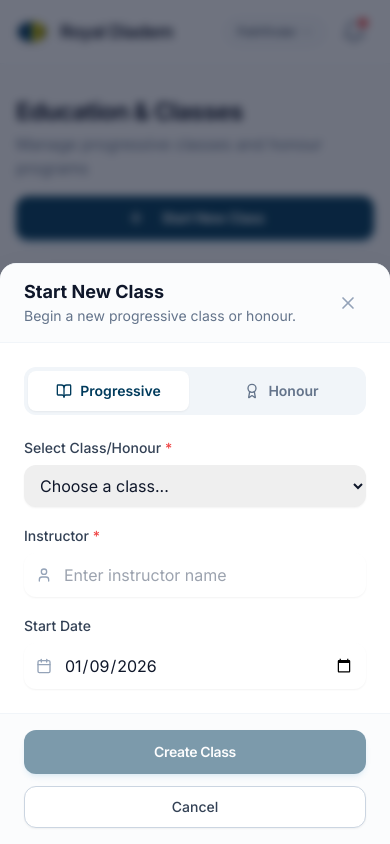
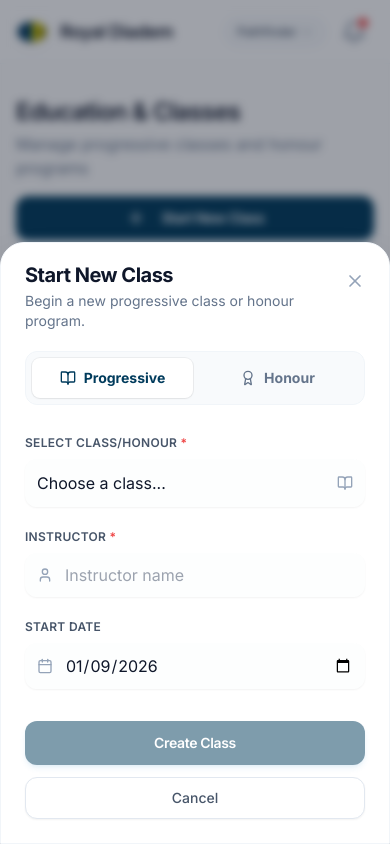
Before and after one commit to oyakhiree/aym, a Vue app: page /classes in a window 390 px wide. Both pictures are taken after a click on the button "Start New Class". Shown: the top 844 px of the page. Built offline with nearby package versions, Linux system fonts and the light colour scheme; what vue3-apexcharts would draw is missing.

Commit message:
Education and Class Screen Refinements

```diff
--- a/src/components/education/ClassCard.vue
+++ b/src/components/education/ClassCard.vue
@@ -25,20 +25,21 @@ const progressColor = computed(() => {
 
 <template>
   <div
-    class="bg-white rounded-2xl border border-secondary-100 p-5 shadow-sm hover:shadow-md hover:border-primary-100 transition-all duration-300 group cursor-pointer relative overflow-hidden"
+    class="group relative bg-white rounded-2xl border border-secondary-100 p-5 shadow-sm transition-all duration-300 hover:shadow-xl hover:shadow-primary-900/5 hover:-translate-y-1 cursor-pointer overflow-hidden"
     @click="navigateToDetail"
   >
-    <!-- Top Decoration -->
+    <!-- Fluid Decoration -->
     <div
-      class="absolute top-0 left-0 w-full h-1"
-      :class="isHonour ? 'bg-indigo-500' : 'bg-primary-500'"
+      class="absolute -top-12 -right-12 w-32 h-32 rounded-full blur-3xl opacity-0 group-hover:opacity-100 transition-opacity duration-500 pointer-events-none"
+      :class="isHonour ? 'bg-indigo-100' : 'bg-primary-100'"
     />
 
+    <div class="relative z-10">
       <div class="flex items-start justify-between mb-4">
         <div class="flex items-center gap-3">
           <div
-          class="p-2.5 rounded-xl shadow-inner ring-1 ring-black/5"
-          :class="isHonour ? 'bg-indigo-50 text-indigo-600' : 'bg-primary-50 text-primary-600'"
+            class="p-2.5 rounded-xl transition-colors duration-300"
+            :class="isHonour ? 'bg-indigo-50 text-indigo-600 group-hover:bg-indigo-100' : 'bg-primary-50 text-primary-600 group-hover:bg-primary-100'"
           >
             <Award
               v-if="isHonour"
@@ -53,49 +54,46 @@ const progressColor = computed(() => {
             <h3 class="text-base font-bold text-secondary-900 leading-tight group-hover:text-primary-700 transition-colors">
               {{ classData.name }}
             </h3>
-          <p class="text-xs font-medium text-secondary-500 uppercase tracking-widest mt-1">
-            {{ classData.type }} Class
+            <p class="text-xs font-semibold text-secondary-500 uppercase tracking-widest mt-1">
+              {{ classData.type }}
             </p>
           </div>
         </div>
 
-      <div class="inline-flex items-center px-2.5 py-1 rounded-full text-xs font-semibold bg-secondary-50 text-secondary-600 border border-secondary-100">
+        <!-- Date Badge -->
+        <div class="hidden sm:inline-flex items-center px-2.5 py-1 rounded-lg text-[10px] font-bold bg-secondary-50 text-secondary-600 border border-secondary-100 group-hover:border-secondary-200 transition-colors">
           {{ classData.startDate ? new Date(classData.startDate).toLocaleDateString(undefined, { month: 'short', year: '2-digit'}) : 'N/A' }}
         </div>
       </div>
 
       <!-- Instructor -->
-    <div class="flex items-center gap-2 mb-5">
-      <div class="w-6 h-6 rounded-full bg-secondary-100 flex items-center justify-center text-xs font-bold text-secondary-500">
-        <User class="w-3.5 h-3.5" />
+      <div class="flex items-center gap-2 mb-6">
+        <div class="w-6 h-6 rounded-full bg-secondary-100 flex items-center justify-center border border-white shadow-sm ring-1 ring-secondary-50">
+          <User class="w-3.5 h-3.5 text-secondary-500" />
         </div>
-      <p class="text-xs text-secondary-600 font-medium truncate">
-        Instr. {{ classData.instructor }}
+        <p class="text-sm font-medium text-secondary-600">
+          <span class="text-secondary-400 font-normal mr-1">Instructor:</span> {{ classData.instructor }}
         </p>
       </div>
 
-    <!-- Progress & Stats -->
-    <div class="space-y-3">
-      <div class="flex items-end justify-between text-xs">
-        <span class="text-secondary-500 font-medium">Exam Readiness</span>
-        <span class="font-bold text-secondary-900">{{ classData.readiness }}%</span>
+      <!-- Footer Stats -->
+      <div class="pt-4 border-t border-secondary-100/60 flex items-center justify-between">
+        <div class="flex items-center gap-4">
+           <!-- Students -->
+           <div class="flex items-center gap-1.5" title="Enrolled Students">
+             <Users class="w-4 h-4 text-secondary-400" />
+             <span class="text-sm font-bold text-secondary-700">{{ classData.students }}</span>
            </div>
 
-      <div class="w-full bg-secondary-100 rounded-full h-2 overflow-hidden">
-        <div
-          class="h-full rounded-full transition-all duration-500 ease-out"
-          :class="progressColor"
-          :style="{ width: `${classData.readiness}%` }"
-        />
+           <!-- Readiness -->
+           <div class="flex items-center gap-1.5" title="Exam Readiness">
+             <div class="w-2 h-2 rounded-full" :class="progressColor" />
+             <span class="text-sm font-bold text-secondary-700">{{ classData.readiness }}%</span>
+           </div>
         </div>
 
-      <div class="flex items-center justify-between pt-3 border-t border-secondary-50">
-        <div class="flex items-center gap-1.5 text-secondary-500">
-          <Users class="w-4 h-4" />
-          <span class="text-xs font-semibold">{{ classData.students }} Students</span>
-        </div>
-        <button class="text-xs font-bold text-primary-600 flex items-center hover:underline">
-          Manage <ChevronRight class="w-3.5 h-3.5 ml-0.5" />
+        <button class="w-8 h-8 flex items-center justify-center rounded-full bg-secondary-50 text-secondary-400 group-hover:bg-primary-600 group-hover:text-white transition-all duration-300">
+          <ChevronRight class="w-4 h-4" />
         </button>
       </div>
     </div>
--- a/src/components/education/CreateClassModal.vue
+++ b/src/components/education/CreateClassModal.vue
@@ -55,7 +55,7 @@ const handleSubmit = () => {
       >
         <!-- Backdrop -->
         <div
-          class="fixed inset-0 bg-secondary-900/60 backdrop-blur-sm transition-opacity"
+          class="fixed inset-0 bg-secondary-900/40 backdrop-blur-sm transition-opacity"
           @click="$emit('close')"
         />
 
@@ -70,23 +70,23 @@ const handleSubmit = () => {
           >
             <div
               v-if="isOpen"
-              class="relative w-full transform rounded-t-2xl sm:rounded-2xl bg-white text-left shadow-2xl transition-all sm:my-8 sm:max-w-xl border-t sm:border border-secondary-100 max-h-[90vh] flex flex-col overflow-hidden"
+              class="relative w-full transform rounded-t-3xl sm:rounded-3xl bg-white text-left shadow-2xl transition-all sm:my-8 sm:max-w-xl border border-secondary-100 max-h-[90vh] flex flex-col overflow-hidden"
             >
               <!-- Header -->
-              <div class="bg-secondary-50/50 px-6 py-4 border-b border-secondary-100 flex items-center justify-between">
+              <div class="bg-white px-6 py-5 flex items-start justify-between">
                 <div>
                   <h3
                     id="modal-title"
-                    class="text-lg font-bold text-secondary-900 leading-6"
+                    class="text-xl font-bold text-secondary-900 leading-6 tracking-tight"
                   >
                     Start New Class
                   </h3>
-                  <p class="text-sm text-secondary-500 mt-0.5">
-                    Begin a new progressive class or honour.
+                  <p class="text-sm text-secondary-500 mt-1">
+                    Begin a new progressive class or honour program.
                   </p>
                 </div>
                 <button
-                  class="rounded-full p-2 text-secondary-400 hover:text-secondary-600 hover:bg-secondary-100 transition-all"
+                  class="rounded-full p-2 -mr-2 text-secondary-400 hover:text-secondary-600 hover:bg-secondary-50 transition-all"
                   @click="$emit('close')"
                 >
                   <X class="w-5 h-5" />
@@ -94,20 +94,20 @@ const handleSubmit = () => {
               </div>
 
               <!-- Body -->
-              <div class="px-6 py-6 space-y-5 flex-1 overflow-y-auto">
+              <div class="px-6 pb-6 space-y-6 flex-1 overflow-y-auto">
                 <!-- Class Type Selector -->
-                <div class="grid grid-cols-2 gap-3 p-1 bg-secondary-100 rounded-xl">
+                <div class="grid grid-cols-2 gap-1 p-1.5 bg-secondary-50 rounded-xl border border-secondary-100">
                   <button
-                    class="flex items-center justify-center gap-2 py-2.5 px-4 rounded-lg text-sm font-semibold transition-all duration-200"
-                    :class="form.type === 'Progressive' ? 'bg-white text-primary-600 shadow-sm' : 'text-secondary-500 hover:text-secondary-700'"
+                    class="flex items-center justify-center gap-2 py-2.5 px-4 rounded-lg text-sm font-bold transition-all duration-200"
+                    :class="form.type === 'Progressive' ? 'bg-white text-primary-600 shadow-sm ring-1 ring-black/5' : 'text-secondary-500 hover:text-secondary-700'"
                     @click="form.type = 'Progressive'"
                   >
                     <BookOpen class="w-4 h-4" />
                     Progressive
                   </button>
                   <button
-                    class="flex items-center justify-center gap-2 py-2.5 px-4 rounded-lg text-sm font-semibold transition-all duration-200"
-                    :class="form.type === 'Honour' ? 'bg-white text-indigo-600 shadow-sm' : 'text-secondary-500 hover:text-secondary-700'"
+                    class="flex items-center justify-center gap-2 py-2.5 px-4 rounded-lg text-sm font-bold transition-all duration-200"
+                    :class="form.type === 'Honour' ? 'bg-white text-indigo-600 shadow-sm ring-1 ring-black/5' : 'text-secondary-500 hover:text-secondary-700'"
                     @click="form.type = 'Honour'"
                   >
                     <Award class="w-4 h-4" />
@@ -118,17 +118,13 @@ const handleSubmit = () => {
                 <!-- Fields -->
                 <div class="space-y-4">
                   <div class="space-y-1.5">
-                    <label class="text-sm font-medium text-secondary-700">Select Class/Honour <span class="text-red-500">*</span></label>
+                    <label class="text-xs font-semibold text-secondary-600 uppercase tracking-wide">Select Class/Honour <span class="text-red-500">*</span></label>
+                    <div class="relative">
                       <select
                         v-model="form.name"
-                      class="block w-full rounded-xl border-secondary-200 shadow-sm focus:border-primary-500 focus:ring-primary-500 sm:text-sm py-2.5 px-3"
+                        class="block w-full rounded-xl border-secondary-200 shadow-sm focus:border-primary-500 focus:ring-primary-500 sm:text-sm py-3 px-3 bg-secondary-50/30 appearance-none"
                       >
-                      <option
-                        value=""
-                        disabled
-                      >
-                        Choose a class...
-                      </option>
+                        <option value="" disabled>Choose a class...</option>
                         <option
                           v-for="item in availableClasses"
                           :key="item"
@@ -137,10 +133,15 @@ const handleSubmit = () => {
                           {{ item }}
                         </option>
                       </select>
+                      <div class="absolute inset-y-0 right-0 pr-3 flex items-center pointer-events-none">
+                         <BookOpen class="h-4 w-4 text-secondary-400" />
+                      </div>
+                    </div>
                   </div>
 
+                  <div class="grid grid-cols-1 sm:grid-cols-2 gap-4">
                      <div class="space-y-1.5">
-                    <label class="text-sm font-medium text-secondary-700">Instructor <span class="text-red-500">*</span></label>
+                      <label class="text-xs font-semibold text-secondary-600 uppercase tracking-wide">Instructor <span class="text-red-500">*</span></label>
                       <div class="relative">
                         <div class="absolute inset-y-0 left-0 pl-3 flex items-center pointer-events-none">
                           <User class="h-4 w-4 text-secondary-400" />
@@ -148,14 +149,14 @@ const handleSubmit = () => {
                         <input
                           v-model="form.instructor"
                           type="text"
-                        class="block w-full rounded-xl border-secondary-200 pl-10 shadow-sm focus:border-primary-500 focus:ring-primary-500 sm:text-sm py-2.5 px-3"
-                        placeholder="Enter instructor name"
+                          class="block w-full rounded-xl border-secondary-200 pl-10 shadow-sm focus:border-primary-500 focus:ring-primary-500 sm:text-sm py-2.5 px-3 bg-secondary-50/30"
+                          placeholder="Instructor name"
                         >
                       </div>
                     </div>
 
                     <div class="space-y-1.5">
-                    <label class="text-sm font-medium text-secondary-700">Start Date</label>
+                      <label class="text-xs font-semibold text-secondary-600 uppercase tracking-wide">Start Date</label>
                       <div class="relative">
                         <div class="absolute inset-y-0 left-0 pl-3 flex items-center pointer-events-none">
                           <Calendar class="h-4 w-4 text-secondary-400" />
@@ -163,24 +164,25 @@ const handleSubmit = () => {
                         <input
                           v-model="form.startDate"
                           type="date"
-                        class="block w-full rounded-xl border-secondary-200 pl-10 shadow-sm focus:border-primary-500 focus:ring-primary-500 sm:text-sm py-2.5 px-3"
+                          class="block w-full rounded-xl border-secondary-200 pl-10 shadow-sm focus:border-primary-500 focus:ring-primary-500 sm:text-sm py-2.5 px-3 bg-secondary-50/30"
                         >
+                      </div>
                     </div>
                   </div>
                 </div>
               </div>
 
               <!-- Footer -->
-              <div class="bg-secondary-50/50 px-6 py-4 border-t border-secondary-100 flex flex-col-reverse sm:flex-row sm:justify-end gap-3">
+              <div class="bg-white px-6 py-4 flex flex-col-reverse sm:flex-row sm:justify-end gap-3 pt-2 pb-6">
                 <button
-                  class="w-full sm:w-auto px-4 py-2.5 border border-secondary-300 shadow-sm text-sm font-medium rounded-xl text-secondary-700 bg-white hover:bg-secondary-50 focus:outline-none focus:ring-2 focus:ring-offset-2 focus:ring-primary-500 transition-all"
+                  class="w-full sm:w-auto px-6 py-2.5 border border-secondary-200 shadow-sm text-sm font-medium rounded-xl text-secondary-600 bg-white hover:bg-secondary-50 focus:outline-none focus:ring-2 focus:ring-offset-2 focus:ring-primary-500 transition-all"
                   @click="$emit('close')"
                 >
                   Cancel
                 </button>
                 <BaseButton
                   :disabled="!isFormValid"
-                  class="w-full sm:w-auto"
+                  class="w-full sm:w-auto shadow-lg shadow-primary-500/20"
                   @click="handleSubmit"
                 >
                   Create Class
--- a/src/views/education/ClassListView.vue
+++ b/src/views/education/ClassListView.vue
@@ -26,7 +26,7 @@ const filteredClasses = computed(() => {
     <!-- Header -->
     <div class="flex flex-col lg:flex-row lg:items-center justify-between gap-4">
       <div>
-        <h1 class="text-2xl font-bold text-secondary-900 tracking-tight">
+        <h1 class="text-2xl font-semibold text-secondary-900 tracking-tight">
           Education & Classes
         </h1>
         <p class="text-secondary-500 mt-1">
@@ -42,9 +42,9 @@ const filteredClasses = computed(() => {
       </BaseButton>
     </div>
 
-    <!-- Stats Overview -->
-    <div class="grid grid-cols-1 sm:grid-cols-2 lg:grid-cols-4 gap-4">
-      <div class="bg-white p-4 rounded-2xl border border-secondary-100 shadow-sm flex items-center gap-4">
+    <!-- Stats Overview (Snap Scroll) -->
+    <div class="flex md:grid md:grid-cols-2 lg:grid-cols-4 gap-4 overflow-x-auto py-2 md:p-1 -mx-4 px-4 md:mx-0 snap-x snap-mandatory scrollbar-hide">
+      <div class="min-w-[85%] sm:min-w-[45%] md:min-w-0 snap-center bg-white p-4 rounded-2xl border border-secondary-100 shadow-sm flex items-center gap-4 hover:shadow-md transition-shadow">
         <div class="p-3 bg-blue-50 text-blue-600 rounded-xl">
           <BookOpen class="w-6 h-6" />
         </div>
@@ -57,7 +57,7 @@ const filteredClasses = computed(() => {
           </p>
         </div>
       </div>
-      <div class="bg-white p-4 rounded-2xl border border-secondary-100 shadow-sm flex items-center gap-4">
+      <div class="min-w-[85%] sm:min-w-[45%] md:min-w-0 snap-center bg-white p-4 rounded-2xl border border-secondary-100 shadow-sm flex items-center gap-4 hover:shadow-md transition-shadow">
         <div class="p-3 bg-purple-50 text-purple-600 rounded-xl">
           <GraduationCap class="w-6 h-6" />
         </div>
@@ -73,13 +73,13 @@ const filteredClasses = computed(() => {
     </div>
 
     <!-- Tabs & Search -->
-    <div class="flex flex-col sm:flex-row items-center justify-between gap-4 bg-white p-1 rounded-2xl border border-secondary-100 sm:p-2 sticky top-20 z-10 shadow-sm">
-      <div class="flex p-1 bg-secondary-100/50 rounded-xl w-full sm:w-auto">
+    <div class="flex flex-col sm:flex-row items-center justify-between gap-4 bg-white p-1 rounded-2xl border border-secondary-100 sm:p-2 sticky top-20 z-20 shadow-sm">
+      <div class="flex p-1 bg-secondary-50/50 rounded-xl w-full sm:w-auto">
         <button
           v-for="tab in ['Progressive', 'Honour']"
           :key="tab"
-          class="flex-1 sm:flex-none flex items-center justify-center gap-2 px-6 py-2.5 text-sm font-bold rounded-lg transition-all duration-200"
-          :class="activeTab === tab ? 'bg-white text-primary-600 shadow-sm' : 'text-secondary-500 hover:text-secondary-700'"
+          class="flex-1 sm:flex-none flex items-center justify-center gap-2 px-6 py-2.5 text-sm font-semibold rounded-lg transition-all duration-200"
+          :class="activeTab === tab ? 'bg-white text-primary-600 shadow-sm ring-1 ring-black/5' : 'text-secondary-500 hover:text-secondary-700'"
           @click="activeTab = tab"
         >
           <BookOpen
@@ -94,15 +94,15 @@ const filteredClasses = computed(() => {
         </button>
       </div>
 
-      <div class="relative w-full sm:w-72">
-        <div class="absolute inset-y-0 left-0 pl-3 flex items-center pointer-events-none">
-          <Search class="h-4 w-4 text-secondary-400" />
+      <div class="relative w-full sm:w-72 group">
+        <div class="absolute inset-y-0 left-0 pl-3 flex items-center pointer-events-none transition-colors group-focus-within:text-primary-500">
+          <Search class="h-4 w-4 text-secondary-400 group-focus-within:text-primary-500" />
         </div>
         <input
           v-model="searchQuery"
           type="text"
           placeholder="Search classes..."
-          class="block w-full rounded-xl border-secondary-200 pl-10 sm:text-sm py-2.5 focus:border-primary-500 focus:ring-primary-500 transition-all bg-secondary-50/50 focus:bg-white"
+          class="block w-full rounded-xl border-secondary-200 pl-10 sm:text-sm py-2.5 focus:border-primary-500 focus:ring-primary-500/20 transition-all bg-secondary-50/30 focus:bg-white header-search"
         >
       </div>
     </div>
```
Lines whose indentation alone changed are shown as unchanged.
